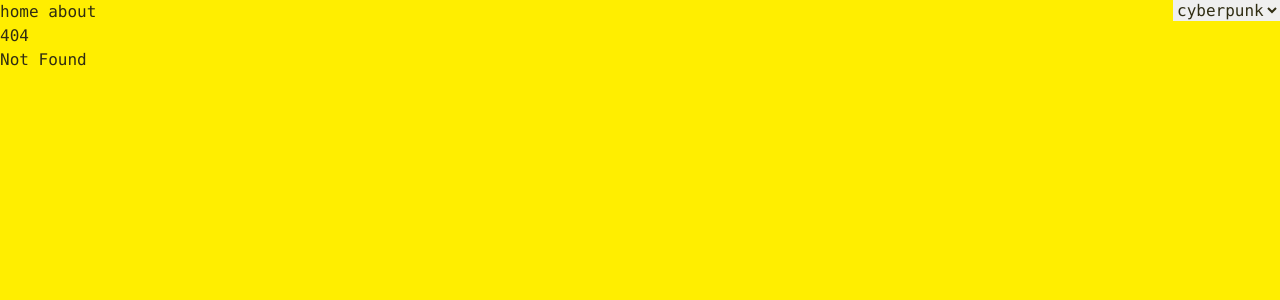
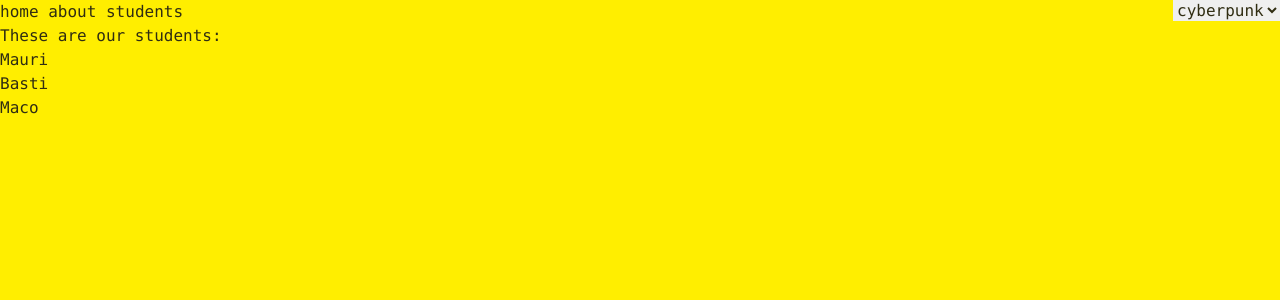
Before and after one commit to ambel67/sveltekit-demo, a SvelteKit app: page /students in a window 1280 px wide. Before the commit this address had no page. Shown: the top 300 px of the page. Built offline with nearby package versions, Linux system fonts and the light colour scheme.

Commit message:
clean up, dynamic route explained

```diff
--- a/src/routes/+layout.svelte
+++ b/src/routes/+layout.svelte
@@ -7,6 +7,7 @@
 	<nav>
 		<a href="/">home</a>
 		<a href="/about">about</a>
+		<a href="/students">students</a>
 	</nav>
 
 	<select bind:value={theme} class="fixed top-0 right-0">
--- /dev/null
+++ b/src/routes/students/+page.svelte
@@ -0,0 +1,12 @@
+<script>
+	let students = ['Mauri', 'Basti', 'Maco'];
+</script>
+
+<h1>These are our students:</h1>
+<ul>
+	{#each students as student}
+		<li>
+			<a href="/students/{student.toLowerCase()}">{student}</a>
+		</li>
+	{/each}
+</ul>
--- /dev/null
+++ b/src/routes/students/[name]/+page.svelte
@@ -0,0 +1,9 @@
+<script>
+	import { page } from '$app/stores';
+</script>
+
+<h1>{$page.params.name[0].toUpperCase() + $page.params.name.slice(1)}s Homepage</h1>
+
+<p>$page.url: {JSON.stringify($page.url)}</p>
+<p>$page.route: {JSON.stringify($page.route)}</p>
+<p>$page.params: {JSON.stringify($page.params)}</p>
```
